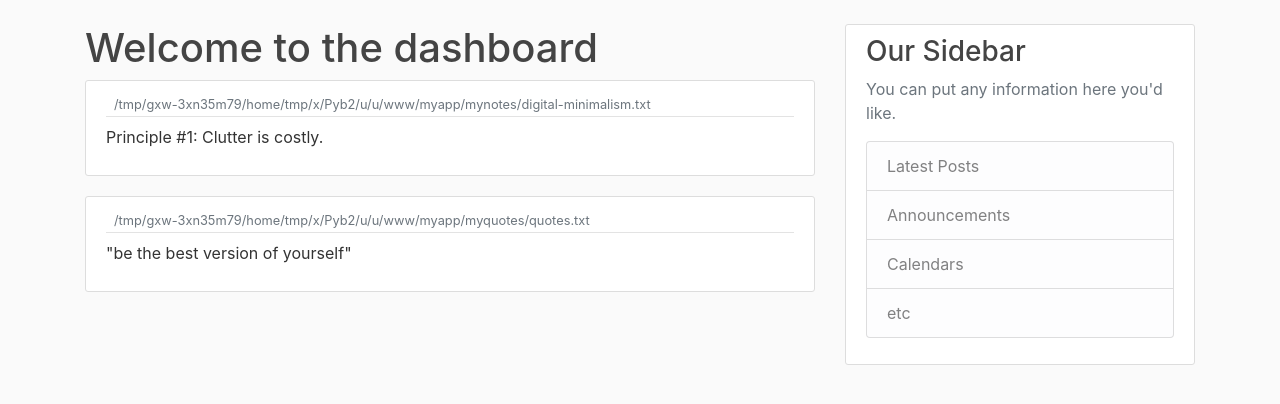
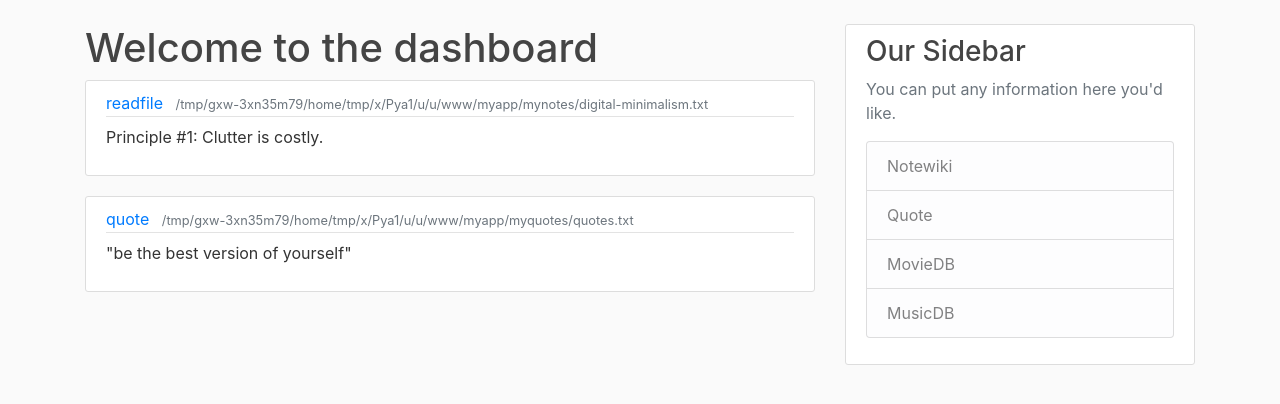
Before and after one commit to Nandu-Chandran/myapp, a Django app: page / in a window 1280 px wide. Shown: the part 56-460 px from the top of the page. Run offline with Django 4.2, Linux system fonts and the light colour scheme; some libraries are stand-ins or nearby versions.

Commit message:
redirection to card working

```diff
--- a/myapp/dashboard/templates/dashboard/base.html
+++ b/myapp/dashboard/templates/dashboard/base.html
@@ -56,10 +56,10 @@
               <h3>Our Sidebar</h3>
               <p class='text-muted'>You can put any information here you'd like.
                 <ul class="list-group">
-                  <li class="list-group-item list-group-item-light">Latest Posts</li>
-                  <li class="list-group-item list-group-item-light">Announcements</li>
-                  <li class="list-group-item list-group-item-light">Calendars</li>
-                  <li class="list-group-item list-group-item-light">etc</li>
+                  <li class="list-group-item list-group-item-light">Notewiki</li>
+                  <li class="list-group-item list-group-item-light">Quote</li>
+                  <li class="list-group-item list-group-item-light">MovieDB</li>
+                  <li class="list-group-item list-group-item-light">MusicDB</li>
                 </ul>
               </p>
             </div>
--- a/myapp/dashboard/templates/dashboard/dashboard.html
+++ b/myapp/dashboard/templates/dashboard/dashboard.html
@@ -10,10 +10,10 @@
     <article class="media content-section">
         <div class="media-body">
           <div class="article-metadata">
-            <a class="mr-2" href="#">{{ card.author }}</a>
+            <a class="mr-2" href="{{ card.redirection_path }}">{{ card.redirection_path }}</a>
             <small class="text-muted">{{ card.name }}</small>
           </div>
-          <h2><a class="article-title" href="#">{{ card.context }}</a></h2>
+          <h2><a class="article-title" href="#" >{{ card.context }}</a></h2>
           <p class="article-content">{{ card.content}}</p>
         </div>
     </article>
--- a/myapp/dashboard/views.py
+++ b/myapp/dashboard/views.py
@@ -13,9 +13,10 @@ card_names=['notewiki','quotes']
 
 class Card:
 
-    def __init__(self,name,content):
+    def __init__(self,name,content,redirection_path):
         self.name = name
         self.content = content
+        self.redirection_path= redirection_path
         # self.tag= tag
 
     def printCard(self):
@@ -26,6 +27,7 @@ class Card:
 class Notewiki:
 
     path="mynotes"
+    redirection_path="readfile"
 
     def __init__(self,name,data,tags):
         # self.path = Notewiki.path
@@ -37,11 +39,12 @@ class Notewiki:
         # self.path="mynotes"
         self.name=getfile_module.getfile(self.path)
         self.data=printfile_module.printfile(self.name)
-        return(self.data)
+        return(self.data,self.redirection_path)
 
 class Quote:
 
     path="myquotes"
+    redirection_path="quote"
 
     def __init__(self,name,data,tags):
         self.name = name
@@ -51,7 +54,7 @@ class Quote:
     def givedata(self):
         self.name=getfile_module.getfile(self.path)
         self.data=printfile_module.printfile(self.name)
-        return(self.data,self.name)
+        return(self.data,self.name,self.redirection_path)
 
 
 NotewikiCard= Notewiki("null","null","null")
@@ -67,7 +70,7 @@ card_list=[NotewikiCard,QuoteCard]
 def create_cards(card_names):
     fullcard=[]
     for card in range(len(card_list)):
-        cardobj= Card(card_list[card].name,card_list[card].data)
+        cardobj= Card(card_list[card].name,card_list[card].data, card_list[card].redirection_path)
         fullcard.append(cardobj.__dict__)
     return fullcard
 
@@ -78,7 +81,7 @@ def create_cards(card_names):
 
 def dashboard(request):
     cards=create_cards(card_names)
-    print("\n Passed Cards for render",cards)
+    print("\n Passed Cards for render: ",cards)
     context={
         'cards':cards
     }
```
Also changed, not shown: myapp/dashboard/wsgi.py (added).
